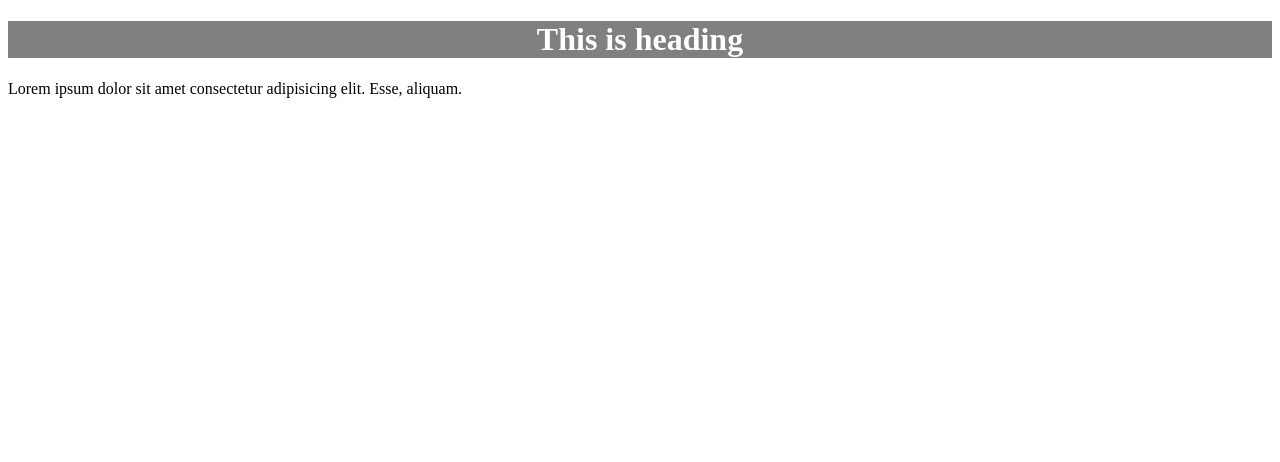
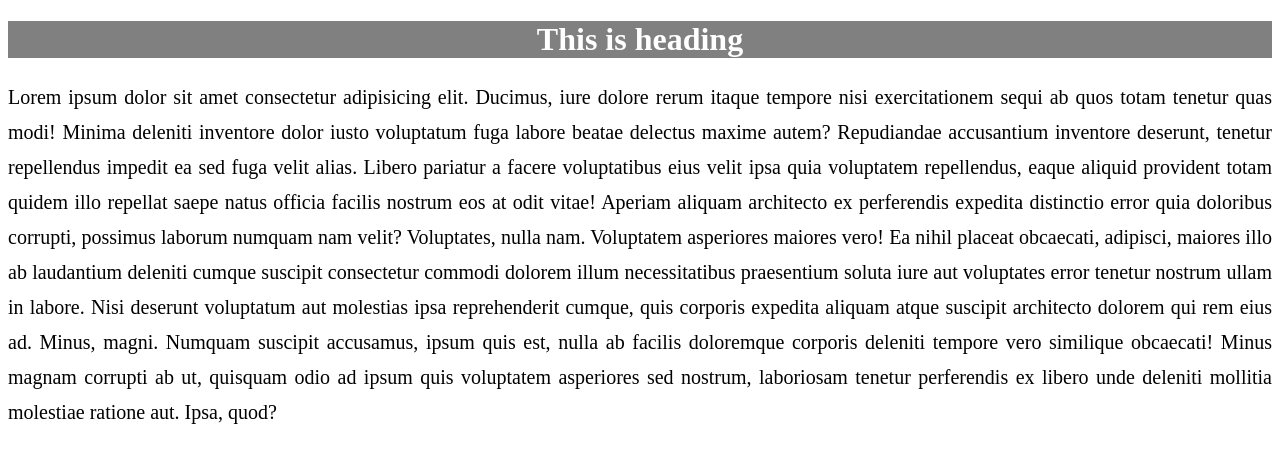
Before and after one commit to Mahin-coder/second-repo, a plain HTML site: page index.html in a window 1280 px wide. Drawn offline with Linux system fonts and the light colour scheme.

Commit message:
some changes

```diff
--- a/index.html
+++ b/index.html
@@ -9,6 +9,6 @@
 </head>
 <body>
     <h1>This is heading</h1>
-    <p>Lorem ipsum dolor sit amet consectetur adipisicing elit. Esse, aliquam.</p>
+    <p>Lorem ipsum dolor sit amet consectetur adipisicing elit. Ducimus, iure dolore rerum itaque tempore nisi exercitationem sequi ab quos totam tenetur quas modi! Minima deleniti inventore dolor iusto voluptatum fuga labore beatae delectus maxime autem? Repudiandae accusantium inventore deserunt, tenetur repellendus impedit ea sed fuga velit alias. Libero pariatur a facere voluptatibus eius velit ipsa quia voluptatem repellendus, eaque aliquid provident totam quidem illo repellat saepe natus officia facilis nostrum eos at odit vitae! Aperiam aliquam architecto ex perferendis expedita distinctio error quia doloribus corrupti, possimus laborum numquam nam velit? Voluptates, nulla nam. Voluptatem asperiores maiores vero! Ea nihil placeat obcaecati, adipisci, maiores illo ab laudantium deleniti cumque suscipit consectetur commodi dolorem illum necessitatibus praesentium soluta iure aut voluptates error tenetur nostrum ullam in labore. Nisi deserunt voluptatum aut molestias ipsa reprehenderit cumque, quis corporis expedita aliquam atque suscipit architecto dolorem qui rem eius ad. Minus, magni. Numquam suscipit accusamus, ipsum quis est, nulla ab facilis doloremque corporis deleniti tempore vero similique obcaecati! Minus magnam corrupti ab ut, quisquam odio ad ipsum quis voluptatem asperiores sed nostrum, laboriosam tenetur perferendis ex libero unde deleniti mollitia molestiae ratione aut. Ipsa, quod?</p>
 </body>
 </html>
--- a/style.css
+++ b/style.css
@@ -3,3 +3,8 @@ h1{
     color: white;
     text-align: center;
 }
+p{
+    font-size: 20px;
+    text-align: justify;
+    line-height: 35px;
+}
```
